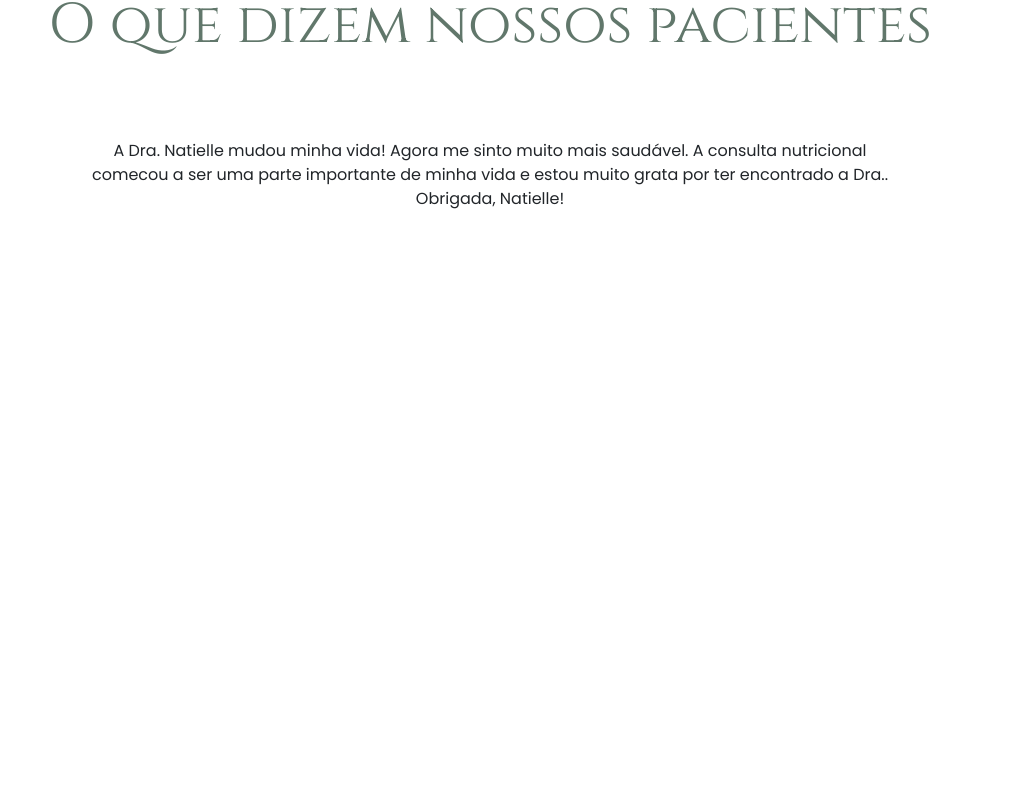
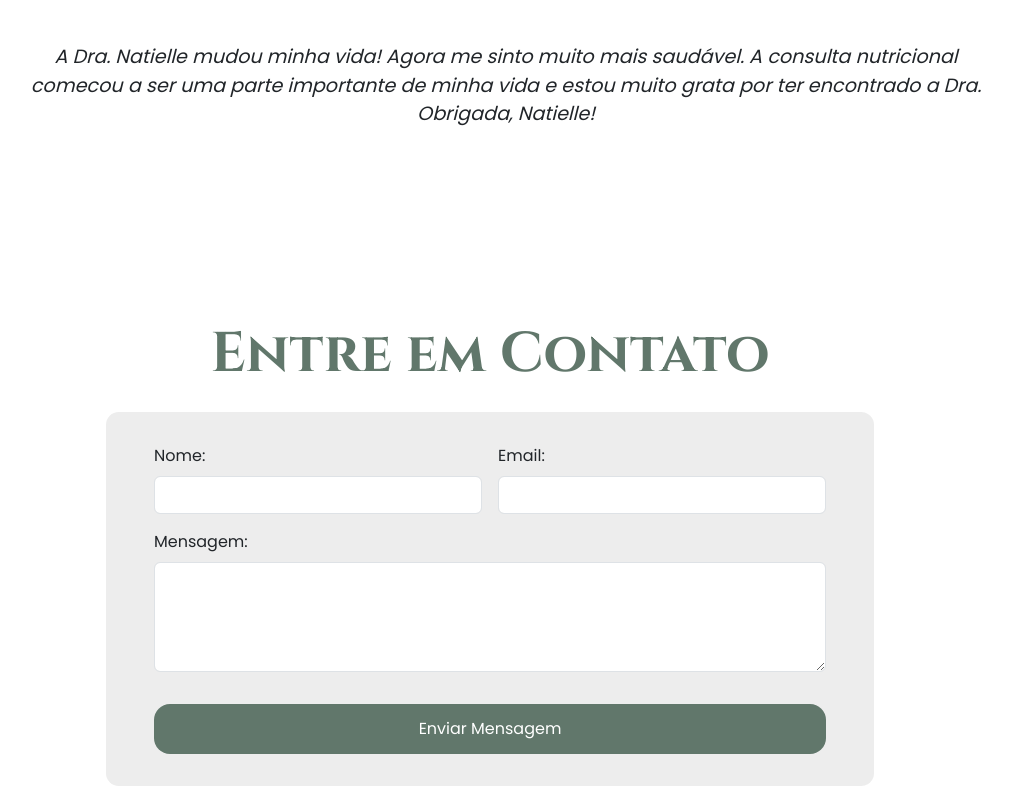
Before and after one commit to MichellMelo/landing-page-nutricionista, a Next.js app: page / in a window 1280 px wide. Shown: the part 1554-2354 px from the top of the page, without its empty margins (150-1162 px from the left). Built offline with nearby package versions, Linux system fonts and the light colour scheme.

Commit message:
feat: Estilização CSS do formulário

```diff
--- a/src/app/globals.css
+++ b/src/app/globals.css
@@ -41,17 +41,3 @@ h5,
 h6 {
   font-family: "NT Fabulous", serif;
 }
-
-.button {
-  background-color: var(--color-green-dark); /* Cor verde escura da paleta */
-  color: var(--color-white); /* Texto branco */
-  padding: 10px 20px;
-  border-radius: 1rem;
-  border: none;
-  font-family: "Poppins", sans-serif; /* Fonte Poppins */
-  cursor: pointer;
-}
-
-.button:hover {
-  background-color: var(--color-beige); /* Muda para bege claro no hover */
-}
--- a/src/components/ContactForm.js
+++ b/src/components/ContactForm.js
@@ -1,18 +1,73 @@
+import styles from './ContactForm.module.css';
+
 export default function ContactForm() {
     return (
-        <section id="contact" className="py-12">
-            <h2 className="text-center display-4 font-bold mb-8" style={{ color: 'var(--color-green-dark)', margin: '2rem 0', paddingTop: '5rem' }}>Entre em Contato</h2>
-            <form className="" style={{ backgroundColor: 'var(--color-beige)', padding: '3rem', borderRadius: '1rem', display: 'flex', flexDirection: 'column', margin: '0 10rem' }}>
-                <label htmlFor="name" className="block mb-2">Nome:</label>
-                <input type="text" id="name" name="name" required className="w-full p-2 border border-gray-300 rounded mb-4" />
-
-                <label htmlFor="email" className="block mb-2">Email:</label>
-                <input type="email" id="email" name="email" required className="w-full p-2 border border-gray-300 rounded mb-4" />
-
-                <label htmlFor="message" className="block mb-2">Mensagem:</label>
-                <textarea id="message" name="message" rows={4} required className="w-full p-2 border border-gray-300 rounded"></textarea>
-
-                <button type="submit" className="mt-4 w-full py-2" style={{ backgroundColor: 'var(--color-green-dark)', color: 'var(--color-white)', borderRadius: '1rem' }}>Enviar Mensagem</button>
+        <section id="contact" className="py-5">
+            <h2
+                className={`${styles.contactTitle} animate__animated animate__zoomIn display-4 text-center fw-bold`}
+            >
+                Entre em Contato
+            </h2>
+            <form
+                className={`${styles.form} mt-4`}
+            >
+                <div className='row g-3'>
+                    <div className='col-md-6'>
+                        <label
+                            htmlFor="name"
+                            className="block mb-2"
+                        >
+                            Nome:
+                        </label>
+                        <input
+                            type="text"
+                            id="name"
+                            name="name"
+                            required
+                            className="form-control"
+                        />
+                    </div>
+                    <div className='col-md-6'>
+                        <label
+                            htmlFor="email"
+                            className="block mb-2"
+                        >
+                            Email:
+                        </label>
+                        <input
+                            type="email"
+                            id="email"
+                            name="email"
+                            required
+                            className="form-control"
+                        />
+                    </div>
+                </div>
+                <div className='row g-3'>
+                    <div className='col-md-12'>
+                        <label
+                            htmlFor="message"
+                            className="block mb-2 mt-3"
+                        >
+                            Mensagem:
+                        </label>
+                        <textarea
+                            id="message"
+                            name="message"
+                            rows={4}
+                            required
+                            className="form-control">
+                        </textarea>
+                    </div>
+                </div>
+                <div className="d-flex justify-content-center">
+                    <button
+                        type="submit"
+                        className={`${styles.button}`}
+                    >
+                        Enviar Mensagem
+                    </button>
+                </div>
             </form>
         </section>
     );
--- /dev/null
+++ b/src/components/ContactForm.module.css
@@ -0,0 +1,31 @@
+.contactTitle {
+  color: var(--color-green-dark);
+  text-align: center;
+  animation-duration: 2s;
+  margin-top: 5rem;
+}
+
+.form {
+  font-family: "Poppins", sans-serif;
+  width: 60%;
+  background-color: #ededed;
+  border-radius: 0.8rem;
+  padding: 2rem 3rem;
+  margin: 0 auto;
+}
+
+.button {
+  margin-top: 2rem;
+  background-color: var(--color-green-dark); /* Cor verde escura da paleta */
+  color: var(--color-white); /* Texto branco */
+  padding: 0.8rem;
+  width: 100%;
+  border-radius: 1rem;
+  border: none;
+  font-family: "Poppins", sans-serif; /* Fonte Poppins */
+  cursor: pointer;
+}
+
+.button:hover {
+  background-color: var(--color-beige); /* Muda para bege claro no hover */
+}
--- a/src/components/Testimonials.js
+++ b/src/components/Testimonials.js
@@ -1,14 +1,20 @@
+import styles from './Testimonials.module.css';
+
 export default function Testimonials() {
     return (
-        <section id="testimonials" className="py-12 vh-100">
-            <h2 className="display-4 text-center font-bold" style={{ color: 'var(--color-green-dark)', margin: '2rem 0', paddingTop: '7rem' }}>O que dizem nossos pacientes</h2>
-            <div className="">
+        <section id="testimonials" className="py-5">
+            <h2
+                className={`${styles.title} animate__animated animate__zoomIn display-4 text-center fw-bold`}
+            >
+                O que dizem nossos pacientes
+            </h2>
+            <div>
                 {/* Adicione depoimentos reais aqui */}
-                <blockquote className="d-flex justify-content-center" style={{
-                    margin: '5rem 15rem', textAlign: 'center'
-                }}>
-                    A Dra. Natielle mudou minha vida! Agora me sinto muito mais saudável. A consulta nutricional comecou a ser uma parte importante de minha vida e estou muito grata por ter encontrado a Dra.. Obrigada, Natielle!
-                </blockquote>
+                <ul className={styles.slide}>
+                    <li className={styles.list}>
+                        A Dra. Natielle mudou minha vida! Agora me sinto muito mais saudável. A consulta nutricional comecou a ser uma parte importante de minha vida e estou muito grata por ter encontrado a Dra.  Obrigada, Natielle!
+                    </li>
+                </ul>
                 {/* Outro depoimento */}
             </div>
         </section >
--- /dev/null
+++ b/src/components/Testimonials.module.css
@@ -0,0 +1,21 @@
+.title {
+  color: var(--color-green-dark);
+  text-align: center;
+  animation-duration: 2s;
+}
+
+.slide {
+  display: flex;
+  flex-direction: column;
+  align-items: center;
+  justify-content: center;
+  margin-top: 5rem;
+}
+
+.list {
+  font-size: 1.2rem;
+  font-style: italic;
+  text-align: center;
+  width: 80%;
+  list-style: none;
+}
```
